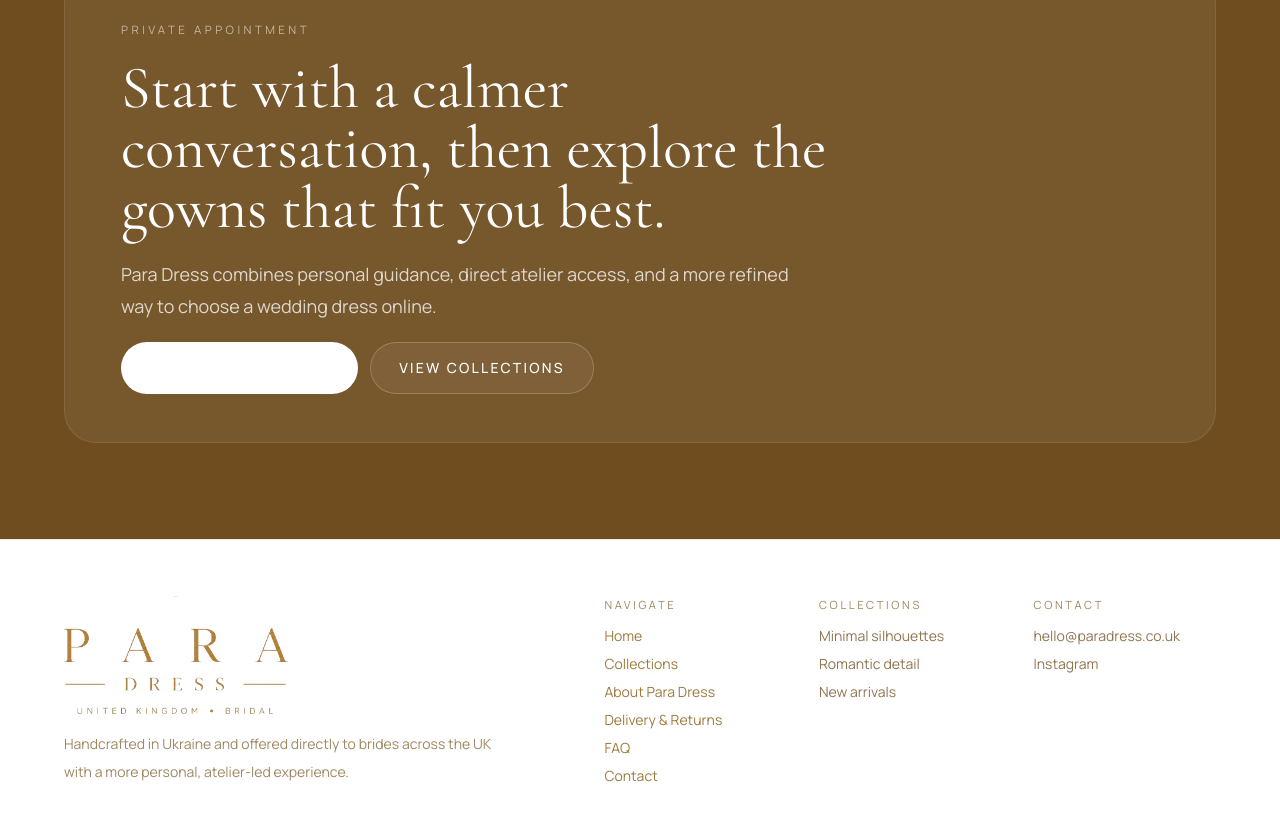
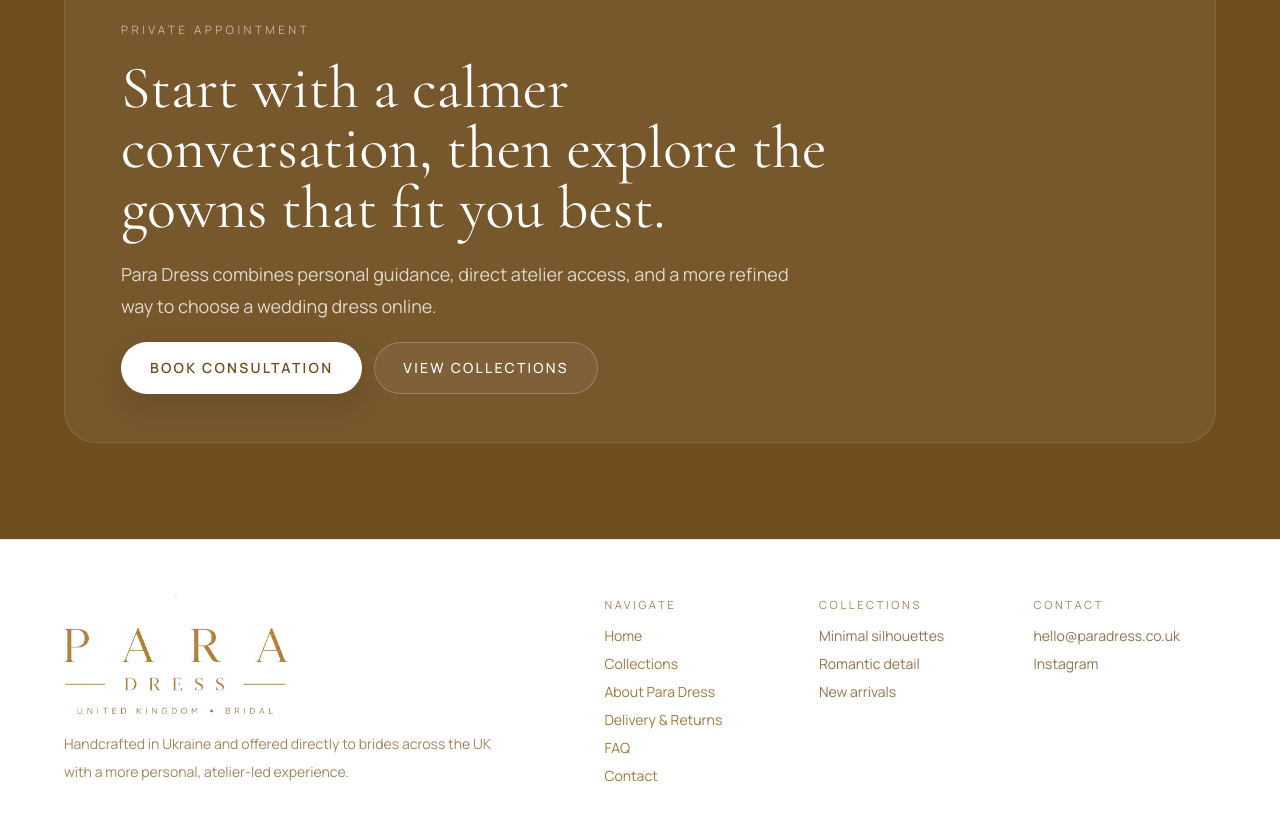
Before and after one commit to para-dress/para-site, a Next.js app: page / in a window 1280 px wide. Shown: the part 4856-5676 px from the top of the page. Built offline with nearby package versions, Linux system fonts and the light colour scheme.

Commit message:
fix(home): restore footer cta label

```diff
--- a/src/app/page.tsx
+++ b/src/app/page.tsx
@@ -227,8 +227,8 @@
               Para Dress combines personal guidance, direct atelier access, and a more refined way to choose a wedding dress online.
             </p>
             <div className="flex flex-col gap-3 sm:flex-row">
-              <Link href="/contact" className="inline-flex min-h-13 items-center justify-center rounded-full bg-white px-7 text-sm font-medium uppercase tracking-[0.16em] text-[var(--color-ink-strong)] transition hover:bg-[rgba(255,255,255,0.92)]">
-                Book Consultation
+              <Link href="/contact" className="inline-flex min-h-13 items-center justify-center rounded-full border border-white/18 bg-white px-7 text-center text-sm font-semibold uppercase tracking-[0.16em] text-[#6f4d1f] shadow-[0_12px_30px_rgba(20,14,11,0.12)] transition hover:bg-[rgba(255,255,255,0.92)]">
+                <span className="text-[#6f4d1f]">Book Consultation</span>
               </Link>
               <Link href="/collections" className="inline-flex min-h-13 items-center justify-center rounded-full border border-white/20 bg-white/6 px-7 text-sm font-medium uppercase tracking-[0.16em] text-white transition hover:bg-white/10">
                 View Collections
```
